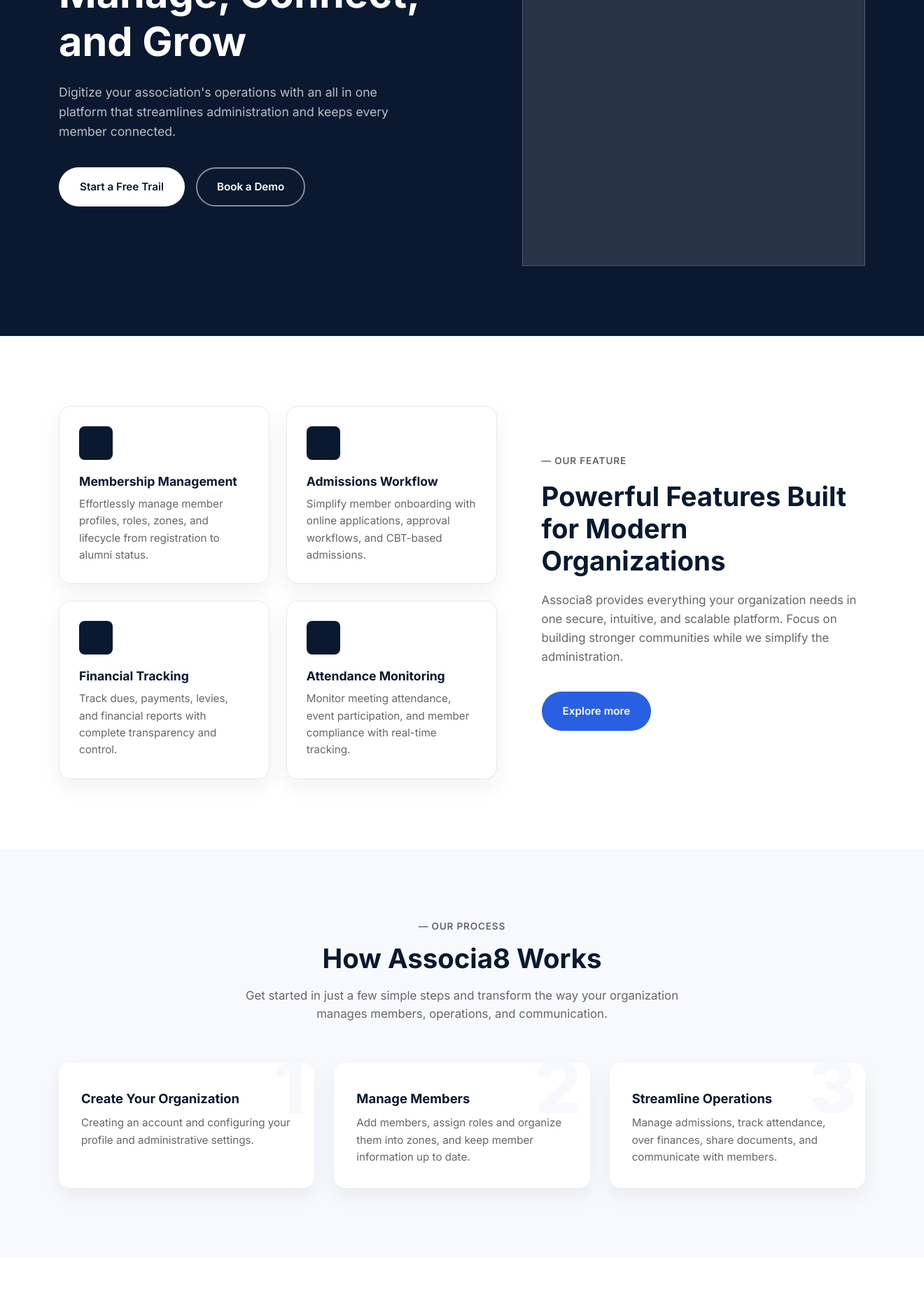
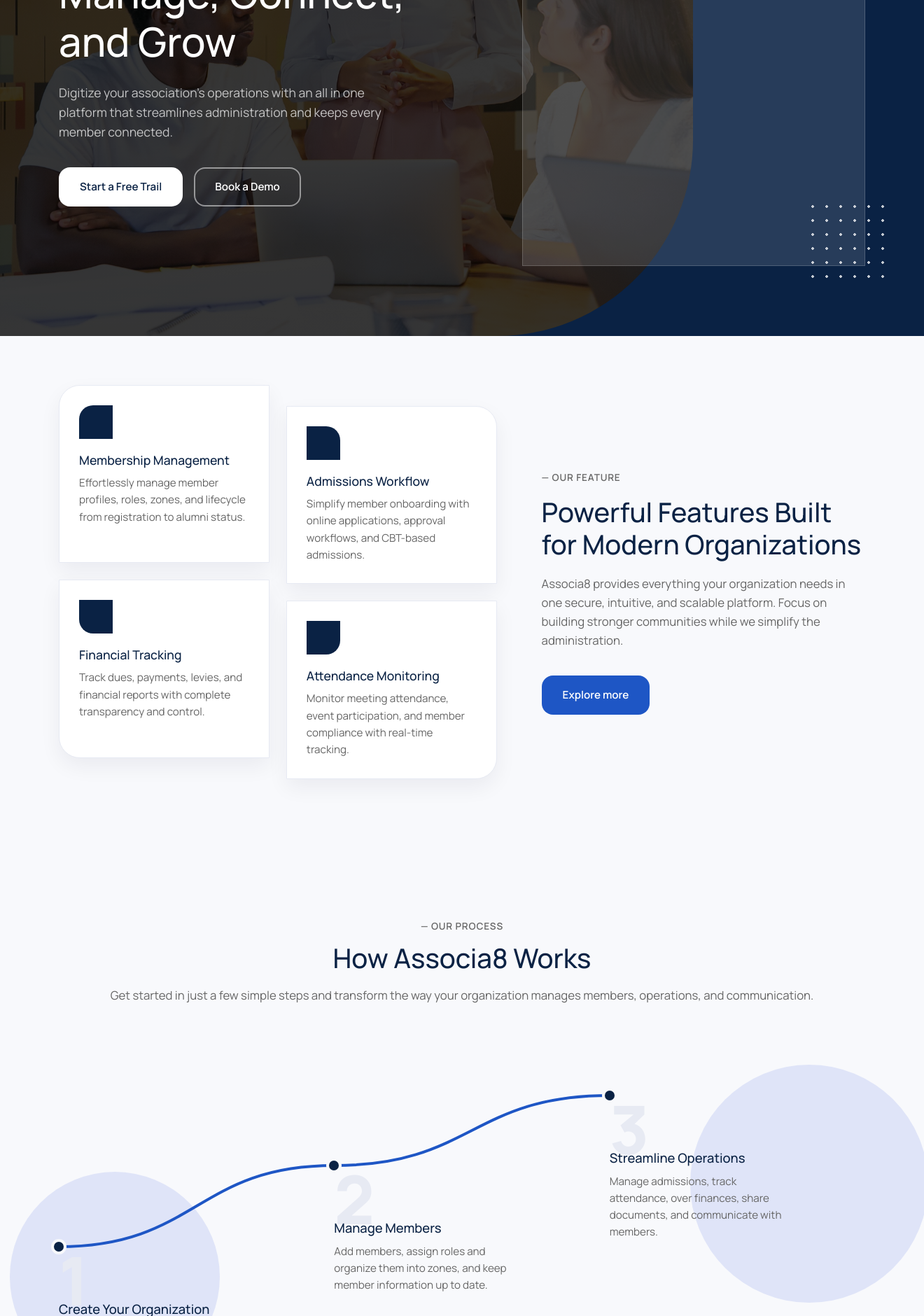
Before and after one commit to ifeanyi234/associa8, a PHP site: page / in a window 1320 px wide. Shown: the part 400-2280 px from the top of the page at 70% size. Run offline with PHP 8.4, Linux system fonts and the light colour scheme; some libraries are stand-ins or nearby versions.

Commit message:
Banner updated

```diff
--- a/styles.css
+++ b/css/styles.css
@@ -10,8 +10,9 @@
 }
 
 :root {
-  --color-dark-blue: #0a192f;
-  --color-accent: #2860e1;
+  --color-dark-blue: #0a2244;
+  --color-accent: #1e56c5;
+  --color-accent-light: #f0f6ff;
   --color-accent-hover: #1e4bc4;
   --color-bg-light: #f8f9fc;
   --color-white: #ffffff;
@@ -37,15 +38,10 @@ html {
 }
 
 body {
-  font-family:
-    "Inter",
-    -apple-system,
-    BlinkMacSystemFont,
-    "Segoe UI",
-    sans-serif;
+  font-family: "Manrope", sans-serif;
   color: var(--color-text-dark);
   line-height: 1.6;
-  background-color: var(--color-white);
+  background-color: var(--color-bg-light);
   -webkit-font-smoothing: antialiased;
 }
 
@@ -68,7 +64,7 @@ h2,
 h3,
 h4 {
   color: var(--color-dark-blue);
-  font-weight: 700;
+  font-weight: 500;
   line-height: 1.2;
 }
 
@@ -82,6 +78,8 @@ h4 {
 }
 
 .container {
+  position: relative;
+  z-index: 3;
   width: 100%;
   max-width: var(--max-width);
   margin: 0 auto;
@@ -101,7 +99,7 @@ h4 {
   align-items: center;
   justify-content: center;
   padding: 14px 28px;
-  border-radius: var(--radius-pill);
+  border-radius: var(--radius-md);
   font-weight: 600;
   font-size: 0.95rem;
   white-space: nowrap;
@@ -181,8 +179,8 @@ h4 {
 
 .section-header {
   text-align: center;
-  max-width: 640px;
-  margin: 0 auto 56px;
+  /* max-width: 640px; */
+  margin: 0 auto 106px;
 }
 
 .section-header .section-description {
@@ -204,9 +202,23 @@ h4 {
 .feature-icon {
   width: 48px;
   height: 48px;
-  border-radius: var(--radius-sm);
   background-color: var(--color-dark-blue);
   margin-bottom: 20px;
+  display: flex;
+  justify-content: center;
+  align-items: center;
+}
+.feature-icon-1 {
+  border-radius: 20px 0 0 0;
+}
+.feature-icon-2 {
+  border-radius: 0 20px 0 0;
+}
+.feature-icon-3 {
+  border-radius: 0 0 0 20px;
+}
+.feature-icon-4 {
+  border-radius: 0 0 20px 0;
 }
 
 .placeholder-arch {
@@ -269,10 +281,54 @@ h4 {
    4. HERO
 ============================================= */
 .hero {
-  background-color: var(--color-dark-blue);
+  position: relative;
+  overflow: hidden;
   color: var(--color-white);
   padding-bottom: 100px;
 }
+
+.hero-bg {
+  position: absolute;
+
+  top: 0;
+  left: 0;
+
+  width: 75%;
+  height: 100%;
+
+  background:
+    linear-gradient(rgba(0, 0, 0, 0.789), rgba(0, 0, 0, 0.789)),
+    url("../images/bg-hero.jpg");
+
+  background-size: cover;
+  background-position: center;
+
+  border-bottom-right-radius: 280px;
+
+  z-index: 1;
+}
+iconify-icon {
+  font-size: 30px;
+  color: var(--color-white);
+}
+.hero::after {
+  content: "";
+  position: absolute;
+  inset: 0;
+
+  background: var(--color-dark-blue);
+
+  z-index: 0;
+}
+/* .hero::before {
+  content: "";
+  position: absolute;
+  inset: 0;
+
+  background: linear-gradient(rgba(0, 0, 0, 0.55), rgba(0, 0, 0, 0.55));
+
+  z-index: 1;
+} */
 
 .navbar {
   display: flex;
@@ -325,6 +381,11 @@ h4 {
   gap: 64px;
   padding-top: 40px;
 }
+.navbar,
+.hero-content {
+  position: relative;
+  z-index: 2;
+}
 
 .hero-text h1 {
   color: var(--color-white);
@@ -344,12 +405,54 @@ h4 {
   flex-wrap: wrap;
   gap: 16px;
 }
+.hero-image {
+  position: relative;
+}
+.hero-dots {
+  position: absolute;
+
+  right: -35px;
+  bottom: -25px;
+
+  width: 120px;
+  height: 120px;
+
+  z-index: 1;
+
+  background-image: radial-gradient(
+    rgba(255, 255, 255, 0.75) 2px,
+    transparent 2px
+  );
+
+  background-size: 20px 20px;
+}
+
+.slider-container {
+  z-index: 4;
+}
+/* .hero-image::before {
+  content: "";
+
+  position: absolute;
+
+  width: 640px;
+  height: 640px;
+
+  right: -250px;
+  bottom: -230px;
+
+  background: #0d2b63;
+
+  border-radius: 50%;
+
+  z-index: 0;
+} */
 
 /* =============================================
    5. FEATURES
 ============================================= */
 .features {
-  background-color: var(--color-white);
+  background-color: var(--color-bg-light);
   padding: var(--section-padding) 0;
 }
 
@@ -413,54 +516,116 @@ h4 {
   margin-bottom: 16px;
 }
 
-.process-grid {
+.process-path {
+  position: relative;
+  padding-top: 24px;
+}
+
+.process-blob {
+  position: absolute;
+  border-radius: 50%;
+  background-color: rgba(157, 172, 235, 0.28);
+  z-index: 0;
+  pointer-events: none;
+}
+
+.process-blob-1 {
+  width: 300px;
+  height: 300px;
+  left: -70px;
+  bottom: -10px;
+}
+
+.process-blob-2 {
+  width: 340px;
+  height: 340px;
+  right: -90px;
+  top: -20px;
+}
+
+.process-line {
+  position: absolute;
+  inset: 0;
+  width: 100%;
+  height: 100%;
+  z-index: 1;
+  overflow: visible;
+  pointer-events: none;
+}
+
+.process-line path {
+  fill: none;
+  stroke: var(--color-accent);
+  stroke-width: 4;
+  stroke-linecap: round;
+}
+
+.step-dot {
+  position: absolute;
+  top: -11px;
+  left: -11px;
+  width: 22px;
+  height: 22px;
+  border-radius: 50%;
+  background-color: var(--color-dark-blue);
+  border: 4px solid var(--color-bg-light);
+  z-index: 3;
+}
+
+.process-steps {
+  position: relative;
+  z-index: 2;
   display: grid;
   grid-template-columns: repeat(3, 1fr);
-  gap: 28px;
+  column-gap: 28px;
 }
 
-.process-card {
+.process-step {
   position: relative;
-  background-color: var(--color-white);
-  border-radius: var(--radius-md);
-  padding: 40px 32px 32px;
-  overflow: hidden;
-  box-shadow: var(--shadow-card);
+}
+
+.process-step-1 {
+  margin-top: 216px;
+}
+
+.process-step-2 {
+  margin-top: 100px;
+}
+
+.process-step-3 {
+  margin-top: 0;
 }
 
 .process-number {
-  position: absolute;
-  top: -18px;
-  right: 12px;
-  font-size: 6.5rem;
+  display: block;
+  font-size: 6rem;
   font-weight: 800;
-  color: var(--color-bg-light);
+  color: var(--color-border);
   line-height: 1;
-  z-index: 0;
+  margin-bottom: -18px;
   user-select: none;
 }
 
-.process-card h3,
-.process-card p {
+.process-step h3 {
   position: relative;
+  font-size: 1.15rem;
+  margin-bottom: 10px;
   z-index: 1;
 }
 
-.process-card h3 {
-  font-size: 1.15rem;
-  margin-bottom: 12px;
-}
-
-.process-card p {
+.process-step p {
+  position: relative;
   color: var(--color-text-muted);
   font-size: 0.95rem;
+  max-width: 260px;
+  z-index: 1;
 }
 
 /* =============================================
    7. PRICING
 ============================================= */
 .pricing {
-  background-color: var(--color-white);
+  background-color: var(--color-bg-light);
   padding: var(--section-padding) 0;
 }
 
@@ -794,6 +985,22 @@ h4 {
 /* =============================================
    11. RESPONSIVE
 ============================================= */
+@media (min-width: 1024px) {
+  .feature-card:nth-child(1) {
+    border-radius: 30px 0 0 0;
+    transform: translateY(-30px);
+  }
+  .feature-card:nth-child(2) {
+    border-radius: 0 30px 0 0;
+  }
+  .feature-card:nth-child(3) {
+    border-radius: 0 0 0 30px;
+    transform: translateY(-30px);
+  }
+  .feature-card:nth-child(4) {
+    border-radius: 0 0 30px 0;
+  }
+}
 @media (max-width: 1024px) {
   :root {
     --section-padding: 72px;
--- a/index.html
+++ b/index.html
@@ -7,10 +7,12 @@
     <link rel="preconnect" href="https://fonts.googleapis.com" />
     <link rel="preconnect" href="https://fonts.gstatic.com" crossorigin />
     <link
-      href="https://fonts.googleapis.com/css2?family=Inter:wght@400;500;600;700;800&display=swap"
+      href="https://fonts.googleapis.com/css2?family=Manrope:wght@200..800&display=swap"
       rel="stylesheet"
     />
-    <link rel="stylesheet" href="styles.css" />
+    <link rel="shortcut icon" href="images/fav-logo.png" type="image/x-icon" />
+    <link rel="stylesheet" href="css/styles.css" />
+    <script src="https://code.iconify.design/iconify-icon/3.0.2/iconify-icon.min.js"></script>
   </head>
   <body>
     <!-- ============================= -->
@@ -36,6 +36,8 @@
           <a href="#" class="btn btn-accent">Sign Up</a>
         </div>
       </nav>
+
+      <div class="hero-bg"></div>
 
       <div class="hero-content container">
         <div class="hero-text">
@@ -52,11 +54,14 @@
         </div>
 
         <div class="hero-image">
+          <div class="slider-container">
             <div
               class="placeholder-arch"
               role="img"
               aria-label="Product preview placeholder"
             ></div>
+          </div>
+          <div class="hero-dots"></div>
         </div>
       </div>
     </header>
@@ -68,7 +73,9 @@
       <div class="container features-grid">
         <div class="features-cards">
           <article class="feature-card">
-            <div class="feature-icon" aria-hidden="true"></div>
+            <div class="feature-icon feature-icon-1" aria-hidden="true">
+              <iconify-icon icon="lets-icons:user-light"></iconify-icon>
+            </div>
             <h3>Membership Management</h3>
             <p>
               Effortlessly manage member profiles, roles, zones, and lifecycle
@@ -77,7 +84,9 @@
           </article>
 
           <article class="feature-card">
-            <div class="feature-icon" aria-hidden="true"></div>
+            <div class="feature-icon feature-icon-2" aria-hidden="true">
+              <iconify-icon icon="ei:plus"></iconify-icon>
+            </div>
             <h3>Admissions Workflow</h3>
             <p>
               Simplify member onboarding with online applications, approval
@@ -86,7 +95,9 @@
           </article>
 
           <article class="feature-card">
-            <div class="feature-icon" aria-hidden="true"></div>
+            <div class="feature-icon feature-icon-3" aria-hidden="true">
+              <iconify-icon icon="hugeicons:cashier-02"></iconify-icon>
+            </div>
             <h3>Financial Tracking</h3>
             <p>
               Track dues, payments, levies, and financial reports with complete
@@ -95,7 +106,9 @@
           </article>
 
           <article class="feature-card">
-            <div class="feature-icon" aria-hidden="true"></div>
+            <div class="feature-icon feature-icon-4" aria-hidden="true">
+              <iconify-icon icon="ph:user-check-light"></iconify-icon>
+            </div>
             <h3>Attendance Monitoring</h3>
             <p>
               Monitor meeting attendance, event participation, and member
@@ -131,8 +144,17 @@
           </p>
         </div>
 
-        <div class="process-grid">
-          <article class="process-card">
+        <div class="process-path" id="processPath">
+          <span class="process-blob process-blob-1" aria-hidden="true"></span>
+          <span class="process-blob process-blob-2" aria-hidden="true"></span>
+
+          <svg class="process-line" aria-hidden="true">
+            <path id="processLinePath"></path>
+          </svg>
+
+          <div class="process-steps">
+            <article class="process-step process-step-1">
+              <span class="step-dot" aria-hidden="true"></span>
               <span class="process-number" aria-hidden="true">1</span>
               <h3>Create Your Organization</h3>
               <p>
@@ -141,7 +163,8 @@
               </p>
             </article>
 
-          <article class="process-card">
+            <article class="process-step process-step-2">
+              <span class="step-dot" aria-hidden="true"></span>
               <span class="process-number" aria-hidden="true">2</span>
               <h3>Manage Members</h3>
               <p>
@@ -150,7 +173,8 @@
               </p>
             </article>
 
-          <article class="process-card">
+            <article class="process-step process-step-3">
+              <span class="step-dot" aria-hidden="true"></span>
               <span class="process-number" aria-hidden="true">3</span>
               <h3>Streamline Operations</h3>
               <p>
@@ -416,5 +460,64 @@
         </div>
       </div>
     </footer>
+
+    <script>
+      (function () {
+        var container = document.getElementById("processPath");
+        var svg = container ? container.querySelector(".process-line") : null;
+        var path = document.getElementById("processLinePath");
+        var dots = container ? container.querySelectorAll(".step-dot") : [];
+
+        if (!container || !svg || !path || dots.length < 2) return;
+
+        function drawLine() {
+          // Only draw when the curved layout is active (hidden on mobile via CSS)
+          if (window.getComputedStyle(svg).display === "none") return;
+
+          var containerRect = container.getBoundingClientRect();
+          svg.setAttribute("width", containerRect.width);
+          svg.setAttribute("height", containerRect.height);
+          svg.setAttribute(
+            "viewBox",
+            "0 0 " + containerRect.width + " " + containerRect.height,
+          );
+
+          var points = Array.prototype.map.call(dots, function (dot) {
+            var r = dot.getBoundingClientRect();
+            return {
+              x: r.left + r.width / 2 - containerRect.left,
+              y: r.top + r.height / 2 - containerRect.top,
+            };
+          });
+
+          var d = "M " + points[0].x + " " + points[0].y;
+          for (var i = 1; i < points.length; i++) {
+            var prev = points[i - 1];
+            var curr = points[i];
+            var midX = (prev.x + curr.x) / 2;
+            d +=
+              " C " +
+              midX +
+              " " +
+              prev.y +
+              ", " +
+              midX +
+              " " +
+              curr.y +
+              ", " +
+              curr.x +
+              " " +
+              curr.y;
+          }
+          path.setAttribute("d", d);
+        }
+
+        drawLine();
+        window.addEventListener("resize", drawLine);
+        if (document.fonts && document.fonts.ready) {
+          document.fonts.ready.then(drawLine);
+        }
+      })();
+    </script>
   </body>
 </html>
```
Also changed, not shown: other parts of css/styles.css (+94 -15 lines), other parts of index.html (+38 -20 lines), images/bg-hero.jpg (added), images/fav-logo.png (added). Lines whose indentation alone changed are shown as unchanged.
